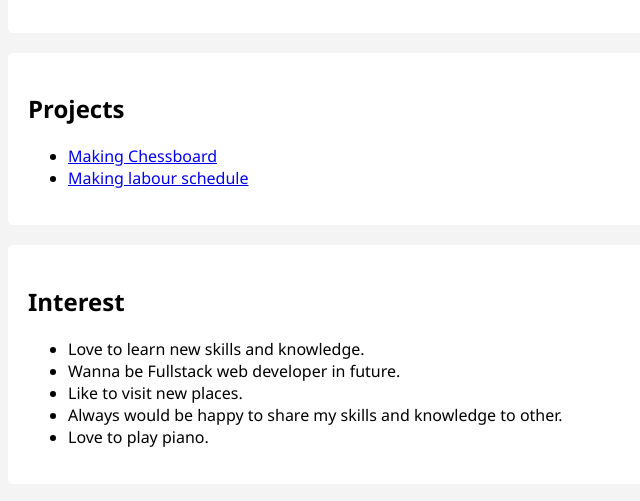
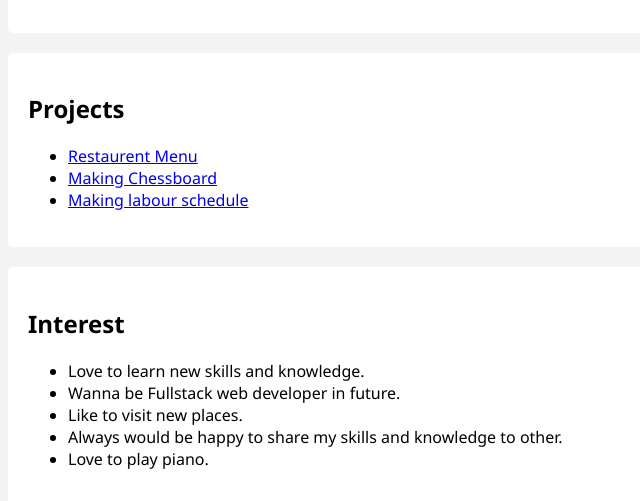
Before and after one commit to jagadiplorg/personal-website, a plain HTML site: page portfolio.html in a window 1280 px wide. Shown: the part 774-1275 px from the top of the page, without its empty margins (0-640 px from the left). Drawn offline with Linux system fonts and the light colour scheme.

Commit message:
1 Project Added

```diff
--- a/portfolio.html
+++ b/portfolio.html
@@ -36,6 +36,7 @@
     <section id="projects">
         <h2>Projects</h2>
         <ul>
+            <li><a href="https://jagadipl.github.io/Restaurent-Menu/">Restaurent Menu</a></li>
             <li><a href="#">Making Chessboard</a></li>
             <li><a href="#">Making labour schedule</a></li>
 
```
